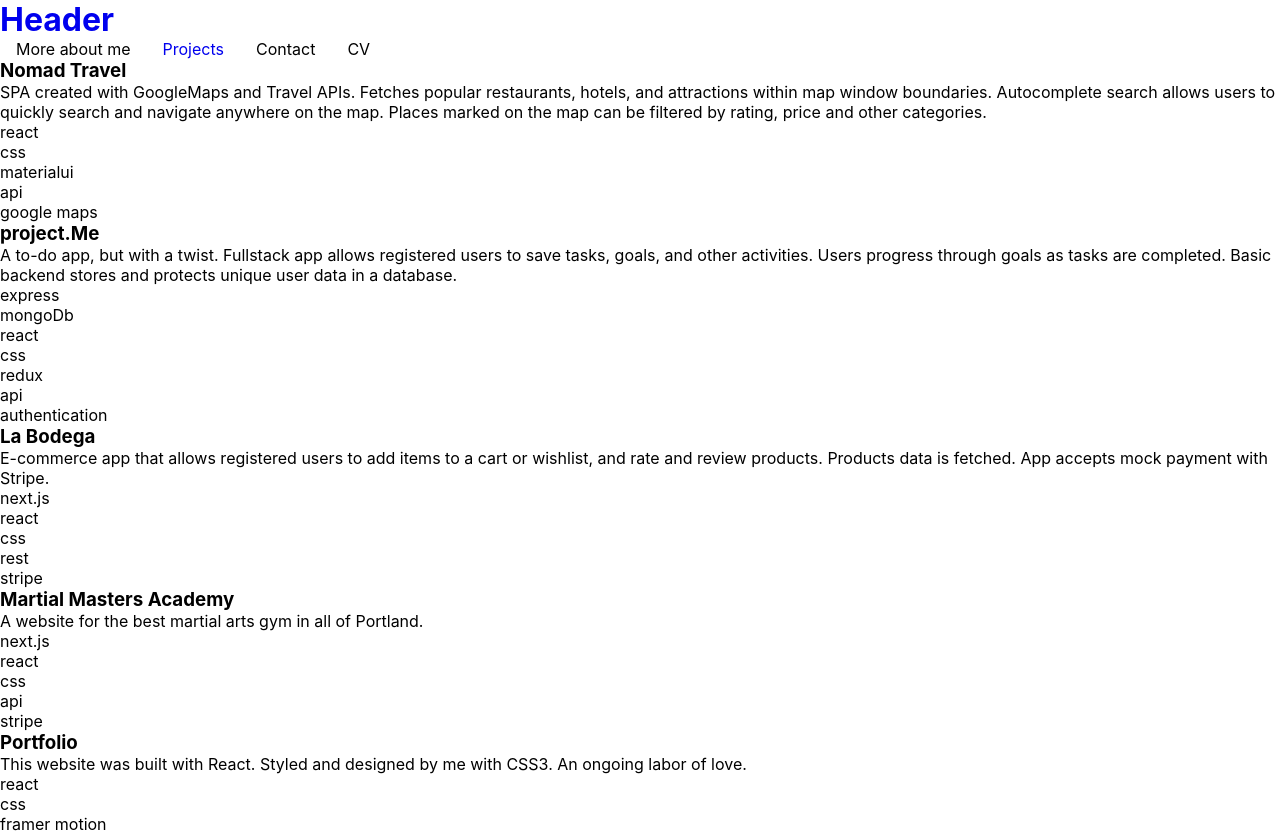
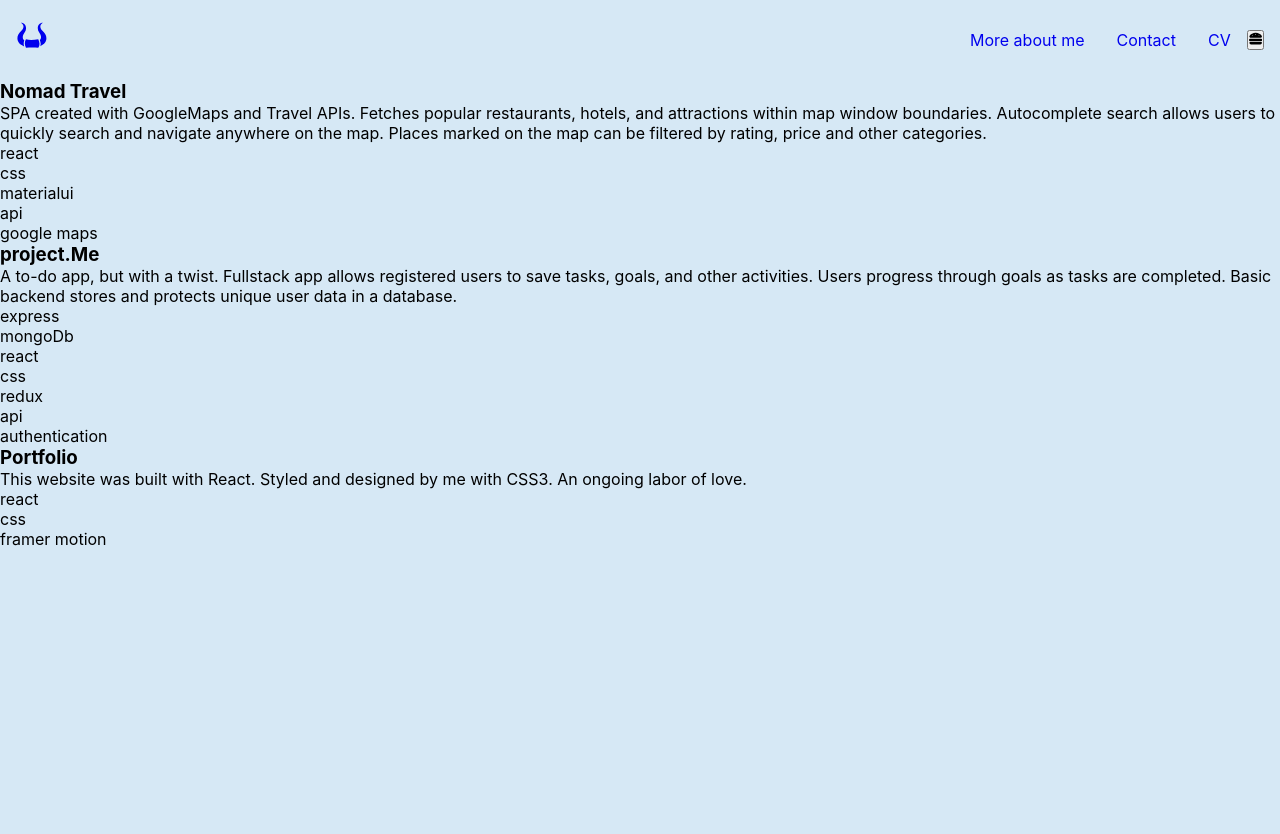
Before and after one commit to allanlalangan/portfolio-website, a React (Create React App) app: page /projects in a window 1280 px wide. After the commit the page ends 800 px from the top, so only its background shows below. Built offline with nearby package versions, Linux system fonts and the light colour scheme.

Commit message:
add Nav links, update Home page styles

```diff
--- a/package.json
+++ b/package.json
@@ -8,6 +8,7 @@
     "@testing-library/user-event": "^13.5.0",
     "react": "^18.1.0",
     "react-dom": "^18.1.0",
+    "react-icons": "^4.4.0",
     "react-router-dom": "^6.3.0",
     "react-scripts": "5.0.1",
     "web-vitals": "^2.1.4"
--- a/src/components/Hero/Hero.jsx
+++ b/src/components/Hero/Hero.jsx
@@ -1,8 +1,9 @@
 import { about } from '../../static/content';
+import styles from './Hero.module.css';
 
 const Hero = () => {
   return (
-    <section>
+    <section className={styles['hero']}>
       <p>{about.greeting}</p>
       <h1>{about.name}</h1>
       <p>{about.title}</p>
--- /dev/null
+++ b/src/components/Hero/Hero.module.css
@@ -0,0 +1,4 @@
+.hero {
+  position: relative;
+  height: var(--main-content-height);
+}
--- a/src/components/Layout/Header/Header.jsx
+++ b/src/components/Layout/Header/Header.jsx
@@ -1,20 +1,32 @@
 import styles from './Header.module.css';
 import { Link } from 'react-router-dom';
+import { GiBullHorns } from 'react-icons/gi';
+import { FaHamburger } from 'react-icons/fa';
 
 const Header = () => {
   return (
-    <header>
+    <header className={styles['header']}>
       <Link to='/'>
-        <h1>Header</h1>
+        <h1>
+          <GiBullHorns />
+        </h1>
       </Link>
       <nav>
         <ul className={styles['navLinks']}>
-          <li className={styles['navLinks__link']}>More about me</li>
-          <Link to='/projects'>
-            <li className={styles['navLinks__link']}>Projects</li>
+          <Link to='/'>
+            <li className={styles['navLinks__link']}>
+              More about <span>me</span>
+            </li>
           </Link>
-          <li className={styles['navLinks__link']}>Contact</li>
-          <li className={styles['navLinks__link']}>CV</li>
+          <Link to='/'>
+            <li className={styles['navLinks__link']}>Contact</li>
+          </Link>
+          <Link to='/'>
+            <li className={styles['navLinks__link']}>CV</li>
+          </Link>
+          <button>
+            <FaHamburger />
+          </button>
         </ul>
       </nav>
     </header>
--- a/src/components/Layout/Header/Header.module.css
+++ b/src/components/Layout/Header/Header.module.css
@@ -1,3 +1,13 @@
+.header {
+  display: flex;
+  align-items: center;
+  justify-content: space-between;
+
+  height: var(--header-height);
+
+  padding: 0 1rem;
+}
+
 .navLinks {
   display: flex;
   align-items: center;
--- a/src/components/index.js
+++ b/src/components/index.js
@@ -1,2 +1,3 @@
 export { default as Layout } from './Layout/Layout';
 export { default as Hero } from './Hero/Hero';
+export { default as ProjectCard } from './ProjectCard/ProjectCard';
--- a/src/global.css
+++ b/src/global.css
@@ -1,3 +1,17 @@
+:root {
+  /* layout */
+  --main-content-height: 90vh;
+  --header-height: calc(100vh - var(--main-content-height));
+
+  /* palette */
+  --color-prim: hsl(10, 60%, 65%);
+  --color-sec: hsl(250, 50%, 40%);
+  --color-ter: hsl(205, 60%, 60%);
+
+  /* default theme */
+  --bg-color-default: hsl(205, 60%, 90%);
+}
+
 * {
   margin: 0;
   padding: 0;
@@ -8,6 +22,8 @@ body {
   font-family: -apple-system, BlinkMacSystemFont, 'Segoe UI', 'Roboto', 'Oxygen',
     'Ubuntu', 'Cantarell', 'Fira Sans', 'Droid Sans', 'Helvetica Neue',
     sans-serif;
+
+  background-color: var(--bg-color-default);
 }
 
 li {
--- a/src/pages/index.js
+++ b/src/pages/index.js
@@ -1,9 +1,14 @@
-import { Hero } from '../components';
+import { Hero, ProjectCard } from '../components';
+import { projects, about } from '../static/content';
 
 const Home_Page = () => {
   return (
     <>
       <Hero />
+      {projects.map((project) => (
+        <ProjectCard project={project} />
+      ))}
+      <button>{about.actionCall_2}</button>
     </>
   );
 };
--- a/src/static/content.js
+++ b/src/static/content.js
@@ -177,17 +177,17 @@ export const projects = [
       'authentication',
     ],
   },
-  {
-    title: 'La Bodega',
-    description:
-      'E-commerce app that allows registered users to add items to a cart or wishlist, and rate and review products. Products data is fetched. App accepts mock payment with Stripe.',
-    tech: ['next.js', 'react', 'css', 'rest', 'stripe'],
-  },
-  {
-    title: 'Martial Masters Academy',
-    description: 'A website for the best martial arts gym in all of Portland.',
-    tech: ['next.js', 'react', 'css', 'api', 'stripe'],
-  },
+  // {
+  //   title: 'La Bodega',
+  //   description:
+  //     'E-commerce app that allows registered users to add items to a cart or wishlist, and rate and review products. Products data is fetched. App accepts mock payment with Stripe.',
+  //   tech: ['next.js', 'react', 'css', 'rest', 'stripe'],
+  // },
+  // {
+  //   title: 'Martial Masters Academy',
+  //   description: 'A website for the best martial arts gym in all of Portland.',
+  //   tech: ['next.js', 'react', 'css', 'api', 'stripe'],
+  // },
   {
     title: 'Portfolio',
     description:
```
Also changed, not shown: 1 other file (tests, documents, lock files or other folders).
